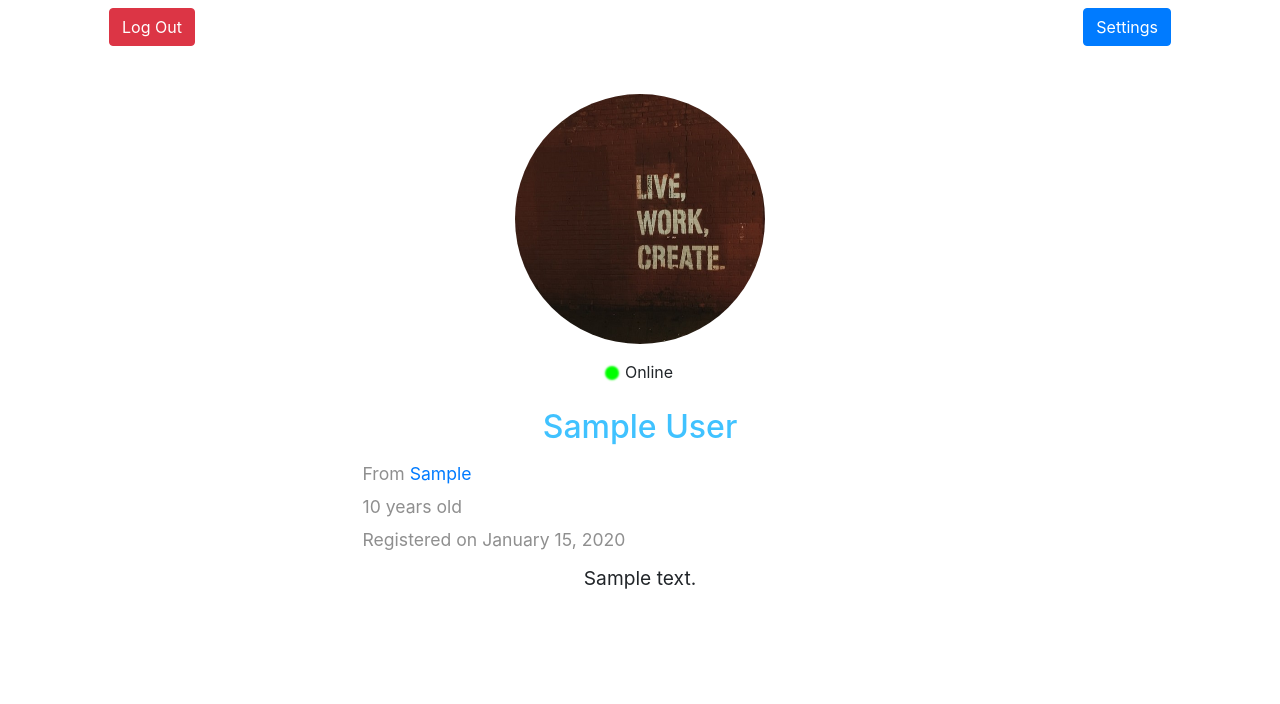
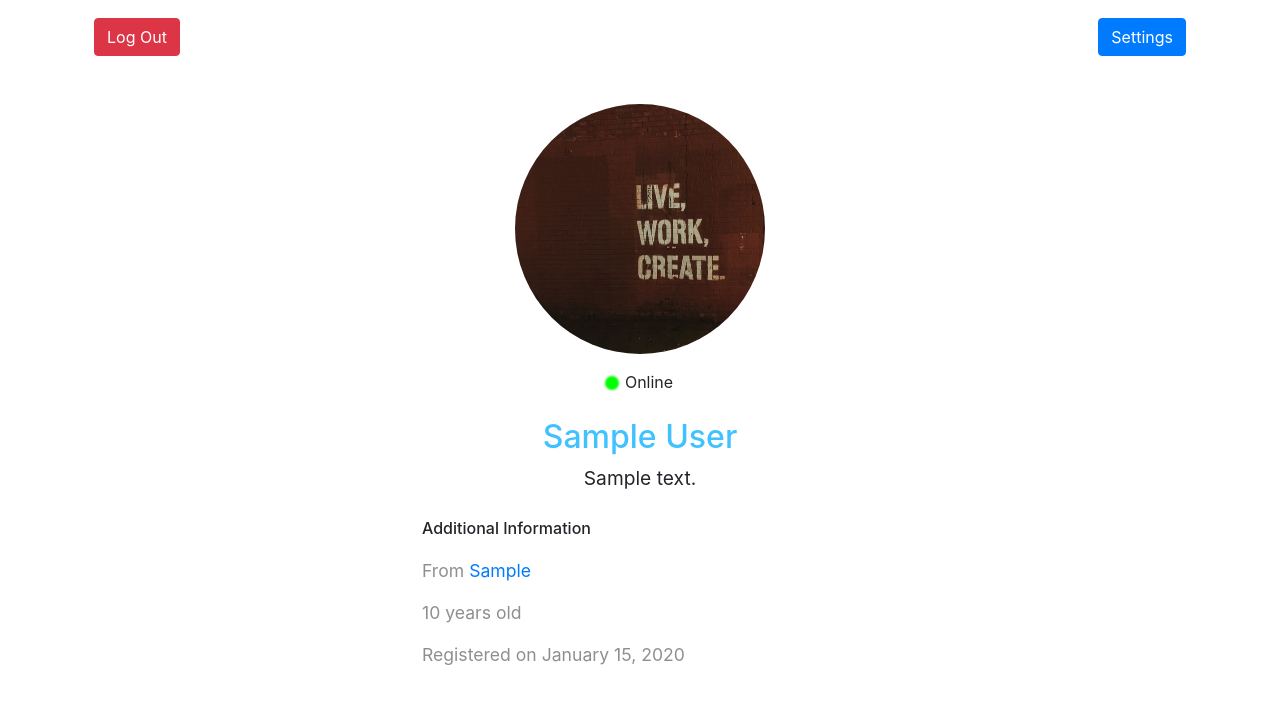
Before and after one commit to Sammy275/chatty_auth, a Flask app: a page that uses app/templates/main/profile.html in a window 1280 px wide. Shown: the part 56-760 px from the top of the page. Run offline with Flask 2, Linux system fonts and the light colour scheme; a user stored in the database is signed in; tables that the repository leaves empty hold one stand-in row (values such as "Sample post"); some libraries are stand-ins or nearby versions.

Commit message:
fixed design problems in the profile page

```diff
--- a/app/static/css/style.css
+++ b/app/static/css/style.css
@@ -94,25 +94,38 @@ hr {
     box-shadow: 10px;
 }
 
-.additional-text {
-    width: 50%;
-    margin: 20px auto;
+.padding {
+    padding: 10px 0px;
 }
 
+.additional-text {
+    width: 100%;
+    height: 100px;
+}
+
+
 .additional-text p {
+    line-height: 0.5;
+}
+
+.additional-text-wrap {
+    width: 40%;
+    margin: 0px auto;
+    padding: 10px;
+}
+
+.detail {
+    margin-bottom: 0px;
+}
+
+.detail p {
     line-height: 1;
-    font-size: 100;
+    font-size: 110%;
+    color: #8f8f8f;
 }
 
 .additional-info {
     word-wrap: break-word;
-}
-
-.detail p {
-    line-height: 0.5;
-    font-size: 110%;
-    color: #8f8f8f;
-    font-size: 100;
 }
 
 .friend-list {
--- a/app/templates/main/profile.html
+++ b/app/templates/main/profile.html
@@ -3,7 +3,8 @@
     {{ user.name }}
 {% endblock title %}
 {% block content %}
-<div class="container">
+<div class="container padding">
+    <div>
         <div class="user-detail">
             {% if user == current_user %}
                 <p class="mt-4 ml-4 d-inline"><a class="btn btn-danger" href="{{ url_for('auth.logout') }}">Log Out</a></p>
@@ -21,7 +22,14 @@
             <div class="username text-center mt-4">
                 <h2>{{ user.name }}</h2>
             </div>
+
+            <div class="additional-info text-center">
+                {% if user.about_me %}<p>{{ user.about_me }}</p>{% endif %}
+            </div>
+
             <div class="additional-text">
+                <div class="additional-text-wrap">
+                    <h6>Additional Information</h6>
                     <div class="detail mt-4 mb-4">
                         {% if user.location %}<p>From <a href="http://map.google.com/?q={{ user.location }}" target="_">{{ user.location }}</a></p>{% endif %}
                     </div>
@@ -33,9 +41,7 @@
                     <div class="detail mt-4 mb-4">
                         {% if user.register_date %}<p>Registered on {{ moment(user.register_date).format('LL') }}</p>{% endif %}
                     </div>
-
-            <div class="additional-info text-center">
-                {% if user.about_me %}<p>{{ user.about_me }}</p>{% endif %}
+                </div>
             </div>
         </div>
     </div>
```
Lines whose indentation alone changed are shown as unchanged.
